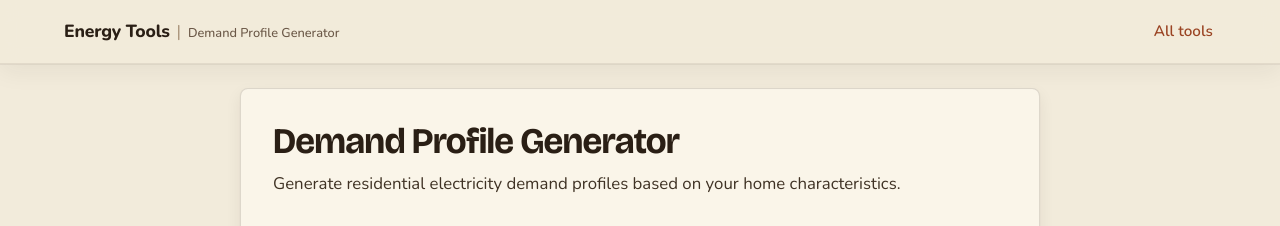
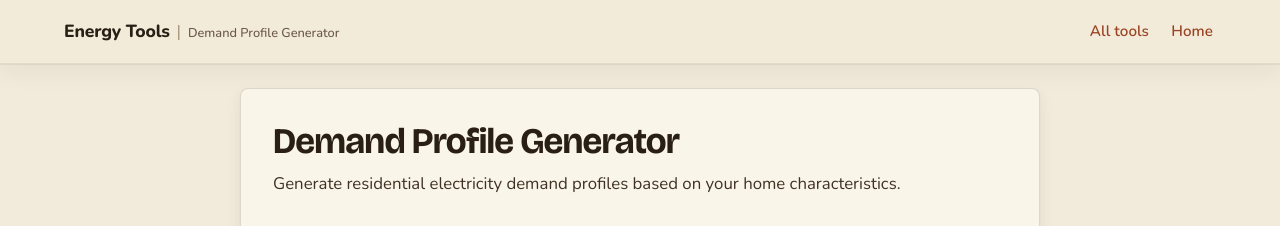
Before and after one commit to coreysol/energytools, a PHP site: page /demand_profile/index.php in a window 1280 px wide. Shown: the top 226 px of the page. Run offline with PHP 8.4, Linux system fonts and the light colour scheme.

Commit message:
Add Home nav link to site root beside All tools.
Shared header supports optional $energytools_site_home_href (default /).
Mirror link in static myenergy index.

Made-with: Cursor

```diff
--- a/includes/design-header.php
+++ b/includes/design-header.php
@@ -3,10 +3,13 @@
  * Sticky site header. Requires:
  *   $energytools_brand_line (string) — subtitle next to "Energy Tools"
  *   $energytools_home_href (string) — link to hub (e.g. '../index.php' or 'index.php')
+ * Optional:
+ *   $energytools_site_home_href (string) — main site root (default '/')
  */
 if (!isset($energytools_brand_line, $energytools_home_href)) {
     throw new InvalidArgumentException('design-header.php: set $energytools_brand_line and $energytools_home_href');
 }
+$energytools_site_home_href = $energytools_site_home_href ?? '/';
 ?>
 <body class="tool-page">
 <a class="skip-link" href="#main">Skip to content</a>
@@ -20,6 +23,7 @@ if (!isset($energytools_brand_line, $energytools_home_href)) {
         <nav class="site-nav" aria-label="Site">
             <ul class="site-nav__list">
                 <li><a class="site-nav__link" href="<?= htmlspecialchars($energytools_home_href, ENT_QUOTES, 'UTF-8') ?>">All tools</a></li>
+                <li><a class="site-nav__link" href="<?= htmlspecialchars($energytools_site_home_href, ENT_QUOTES, 'UTF-8') ?>">Home</a></li>
             </ul>
         </nav>
     </div>
--- a/myenergy/index.html
+++ b/myenergy/index.html
@@ -23,6 +23,7 @@
       <nav class="site-nav" aria-label="Site">
         <ul class="site-nav__list">
           <li><a class="site-nav__link" href="../index.php">All tools</a></li>
+          <li><a class="site-nav__link" href="/">Home</a></li>
         </ul>
       </nav>
     </div>
```
